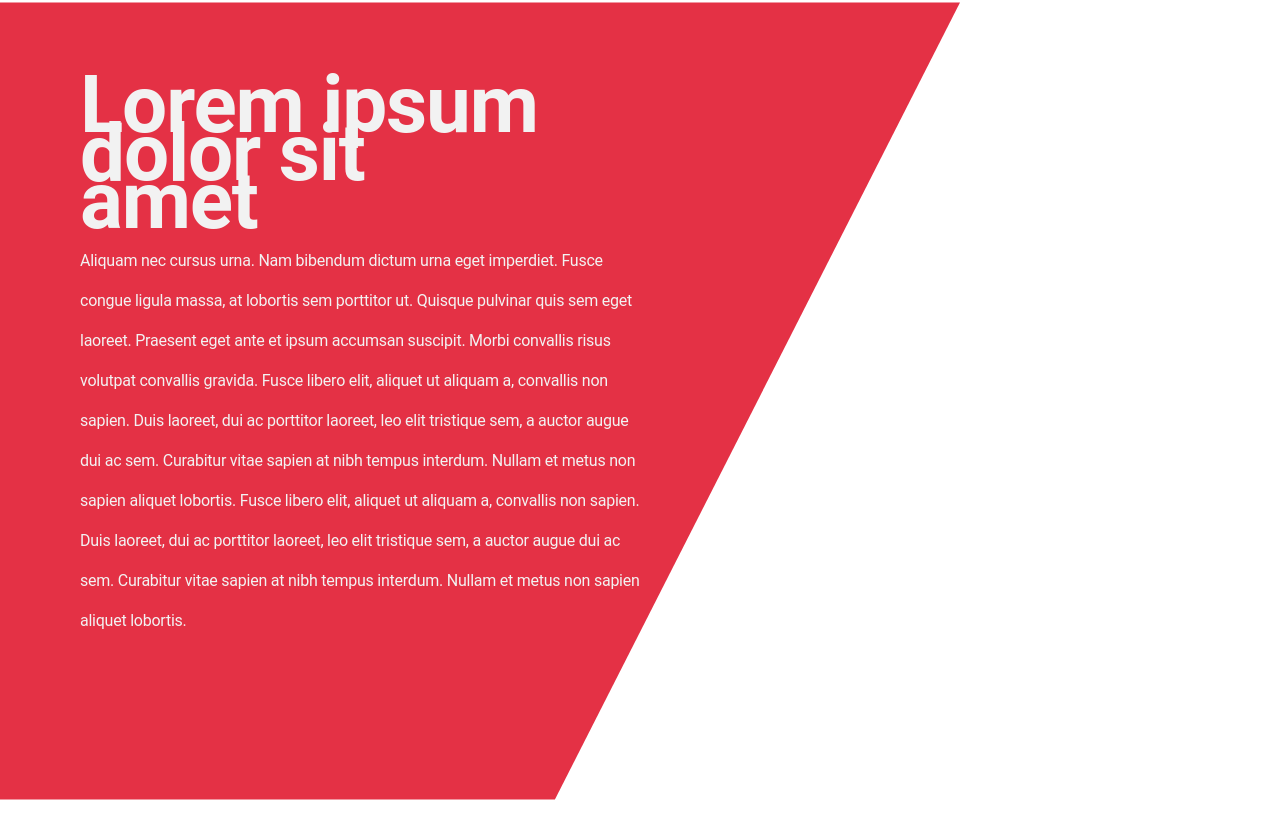
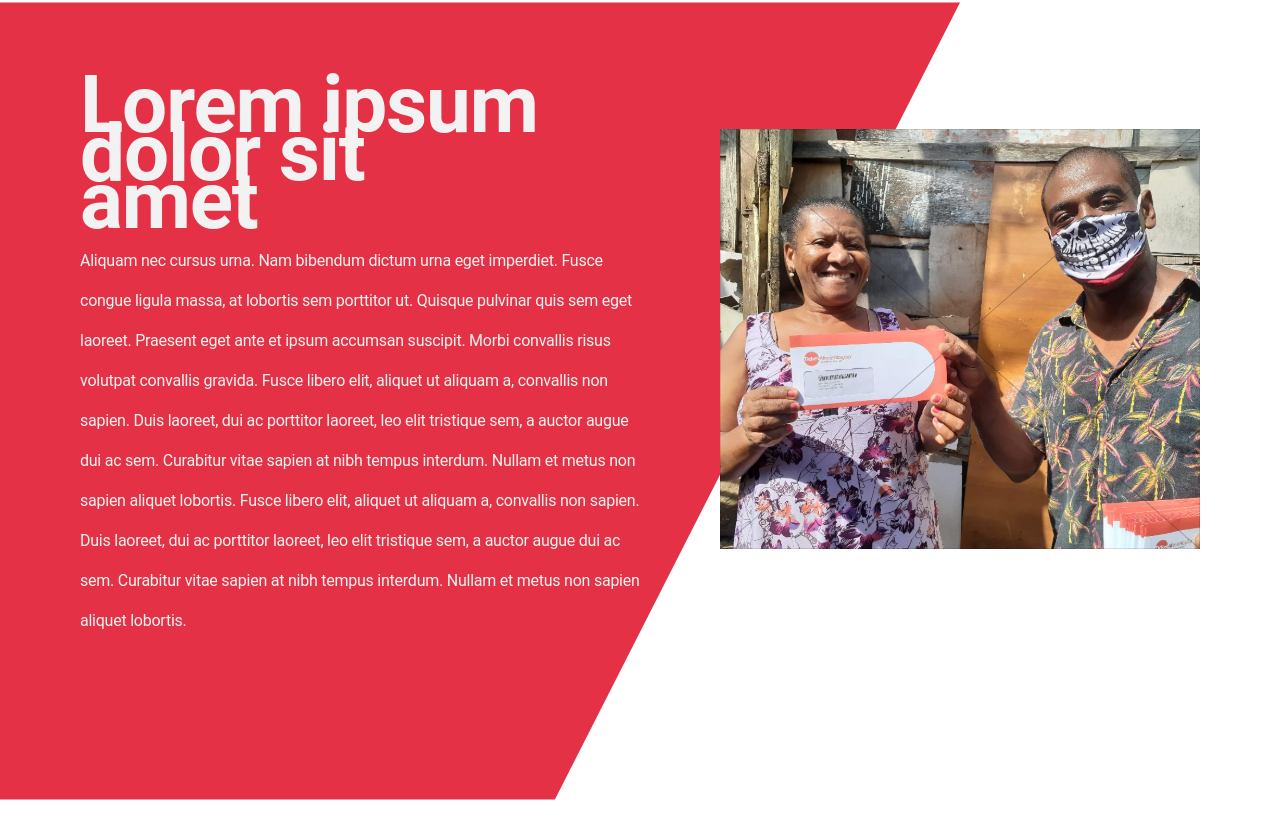
Before and after one commit to luanamonero/favela-radical-site, a React (Create React App) app: page / in a window 1280 px wide. Shown: the part 1951-2790 px from the top of the page. Built offline with nearby package versions, Linux system fonts and the light colour scheme.

Commit message:
img bloco doacoes

```diff
--- a/src/components/doacoes/index.js
+++ b/src/components/doacoes/index.js
@@ -1,5 +1,6 @@
 import seta1 from "../../assets/ENFEITE SETA_01.svg";
 import retangle from "../../assets/Rectangle16.svg";
+import foto from "../../assets/doacoes.svg";
 import { Container, Content, Card } from "./style";
 
 export const Doacoes = () => {
@@ -26,6 +27,7 @@ export const Doacoes = () => {
               non sapien aliquet lobortis.
             </p>
           </Card>
+          <img src={foto} alt="retangulo" />
         </Content>
       </Container>
     </>
--- a/src/components/doacoes/style.js
+++ b/src/components/doacoes/style.js
@@ -24,6 +24,10 @@ export const Content = styled.div`
       height: 60rem;
       left: 0;
       top: 2rem;
+    }
+    &:last-child {
+      left:45rem;
+      top: 15rem;
     }
   }
 `;
```
Also changed, not shown: src/assets/doacoes.svg (added).
